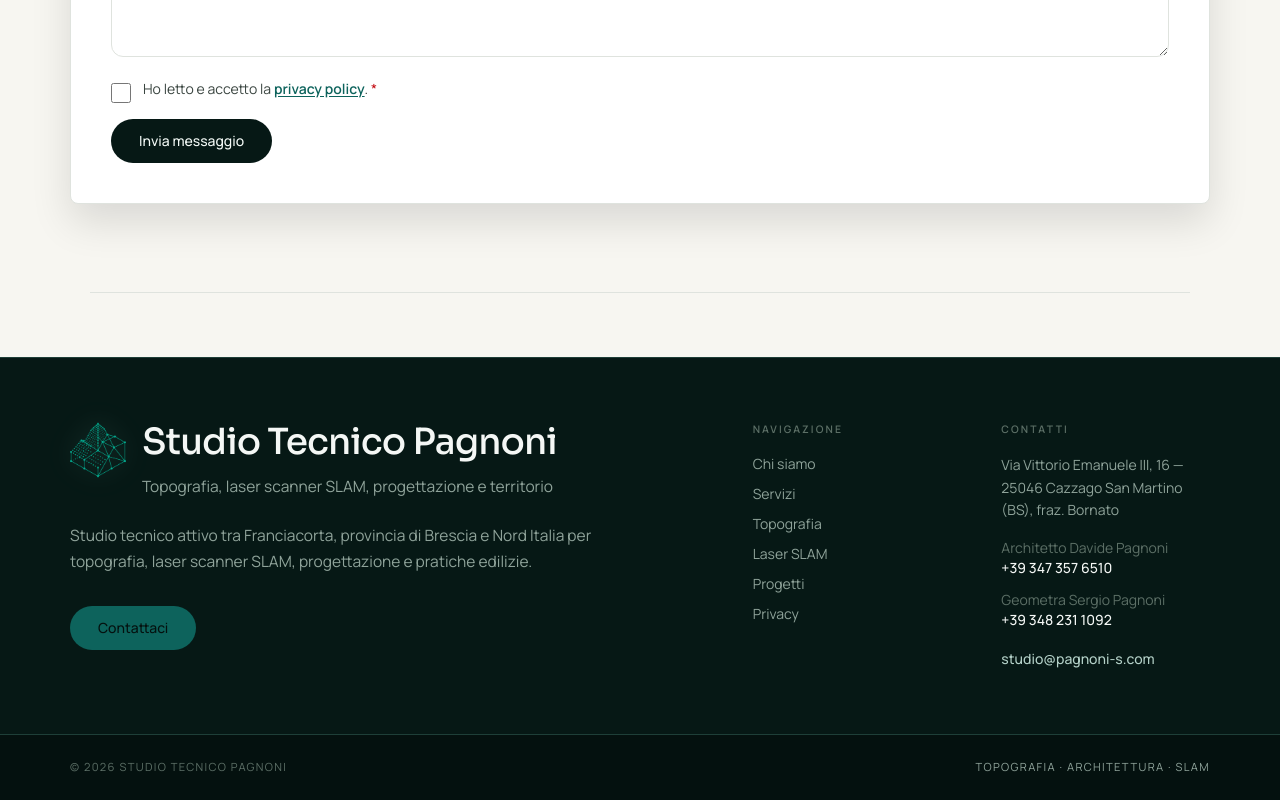
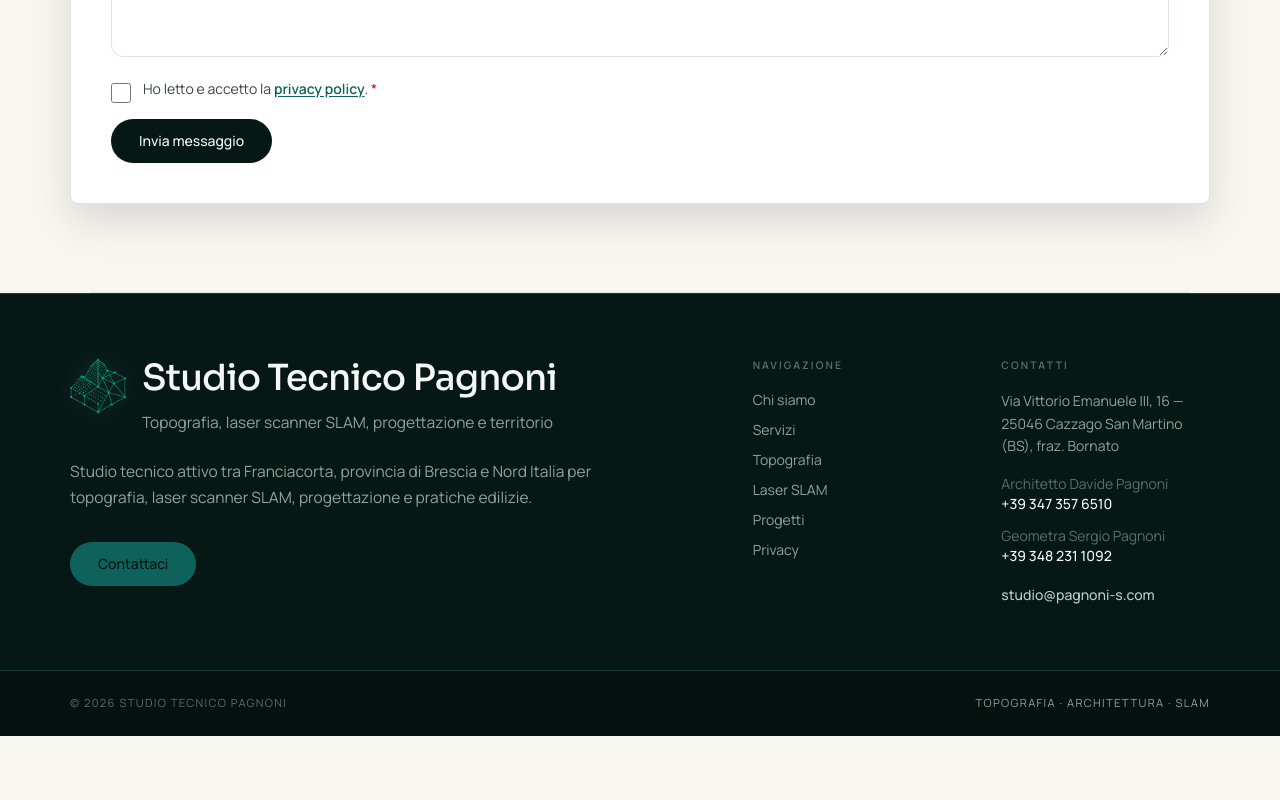
Before and after one commit to studiodavidepagnoni/studiopagnoni-site, a Next.js app: page /contatti in a window 1280 px wide. Shown: the part 1430-2230 px from the top of the page. After the commit the page ends 2166 px from the top, so only its background shows below. Built offline with nearby package versions, Linux system fonts and the light colour scheme; no server answers.

Commit message:
piccolo fix grafico

```diff
--- a/components/SiteFooter.tsx
+++ b/components/SiteFooter.tsx
@@ -7,7 +7,7 @@ const linkClass = `${fontSans.className} block text-sm text-[var(--footer-muted)
 
 export function SiteFooter() {
   return (
-    <footer className="mt-16 border-t border-[var(--footer-edge)] bg-[var(--footer-bg)] text-[var(--footer-text)]">
+    <footer className="border-t border-[var(--footer-edge)] bg-[var(--footer-bg)] text-[var(--footer-text)]">
       <div className={`${layoutGutterXClass} py-12 sm:py-16`}>
         <div className={layoutContentMaxClass}>
           <div className="grid gap-12 lg:grid-cols-[1.15fr_0.85fr] lg:gap-16">
```
